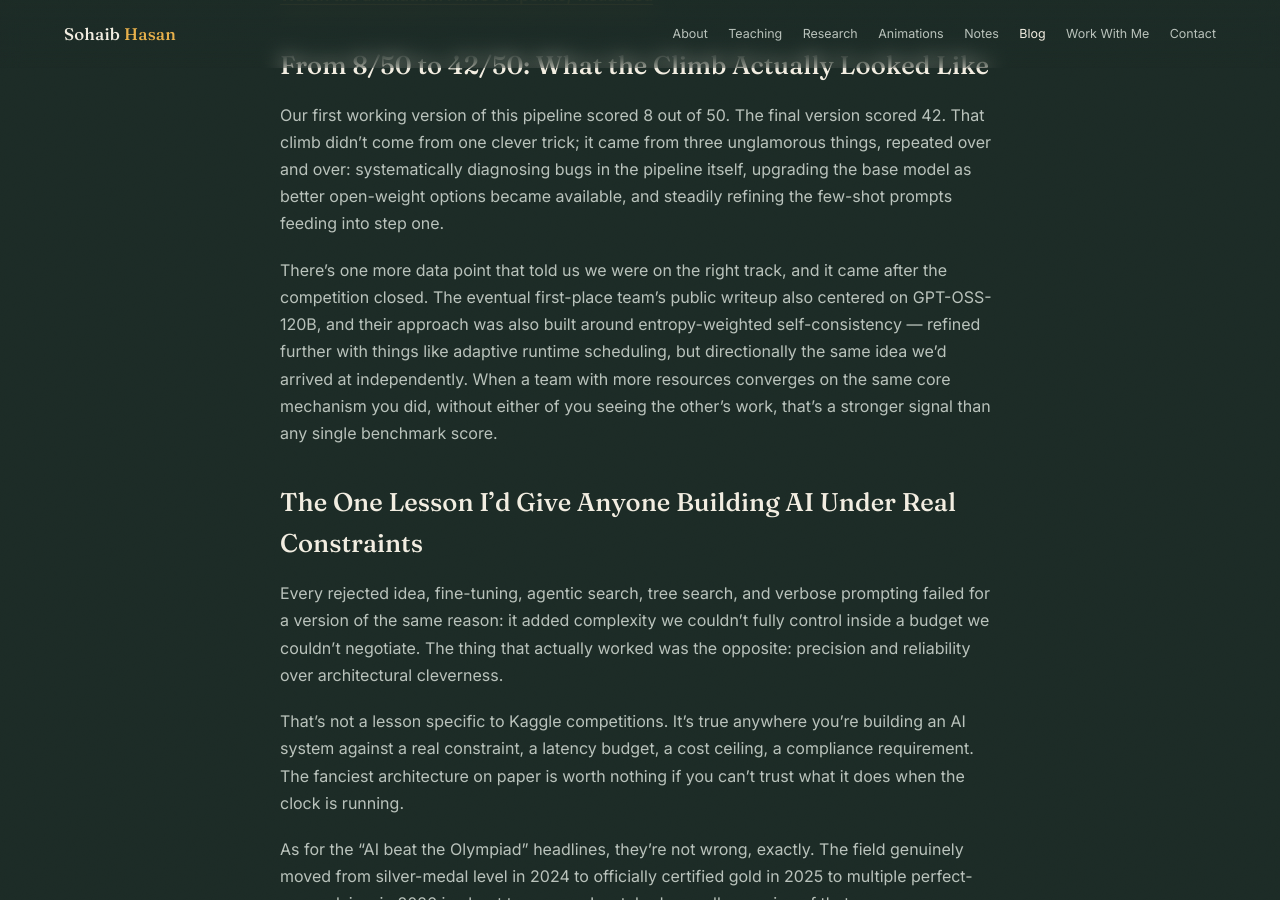
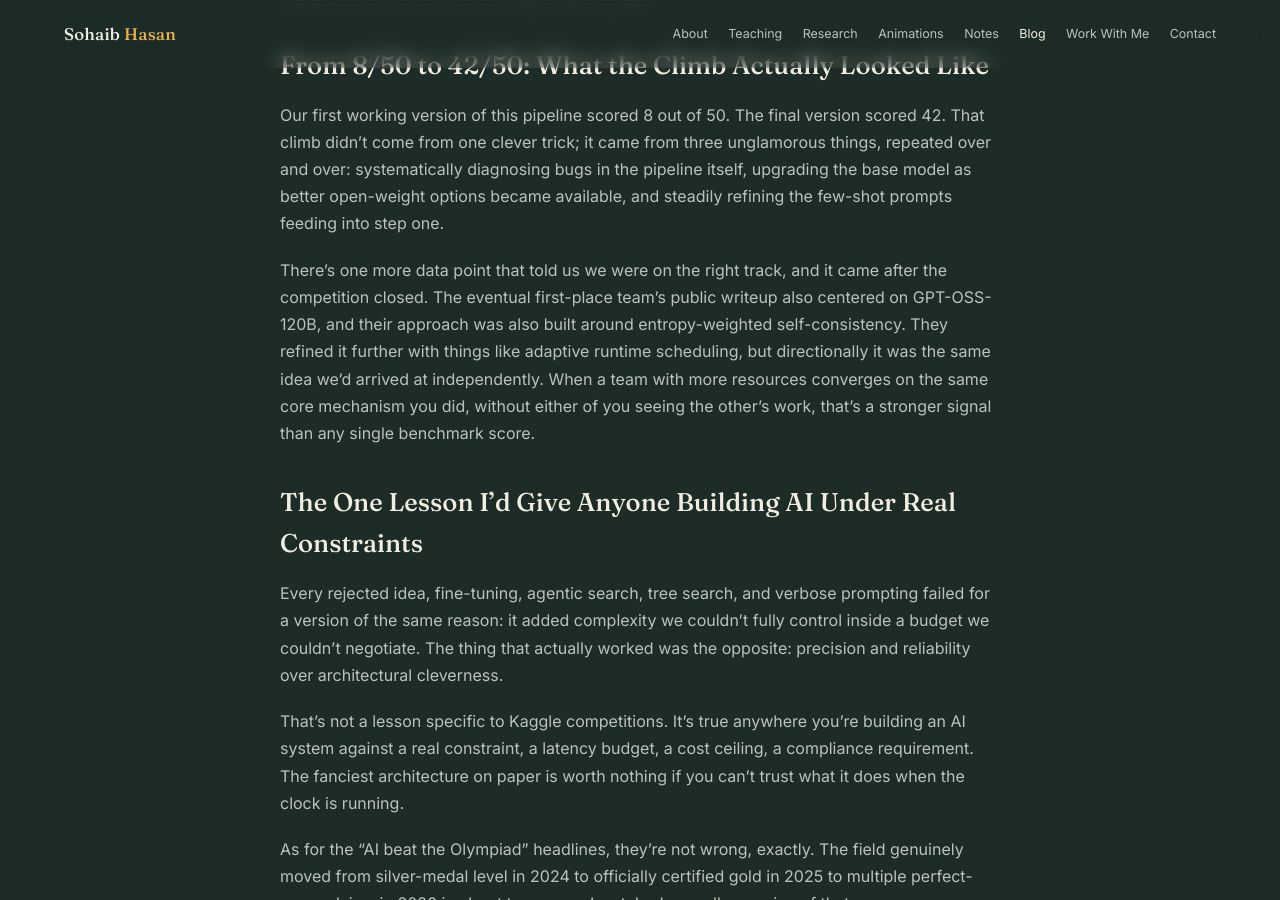
Before and after one commit to Sohaib-Hasan/Sohaib-Hasan.github.io, a Jekyll site: the page built from _posts/2026-08-07-inside-aimo3-parallel-self-consistency-pipeline.md, in a window 1280 px wide and 900 px high, scrolled down 4812 px. Built offline with Jekyll 4.4.1, drawn with Linux system fonts in a browser that asks for light colours; nearby versions of some CDN libraries; comment, search, counter and statistics services are not loaded.

Commit message:
Add files via upload

```diff
--- a/_posts/2026-08-07-inside-aimo3-parallel-self-consistency-pipeline.md
+++ b/_posts/2026-08-07-inside-aimo3-parallel-self-consistency-pipeline.md
@@ -66,7 +66,7 @@
 
 Our first working version of this pipeline scored 8 out of 50. The final version scored 42. That climb didn't come from one clever trick; it came from three unglamorous things, repeated over and over: systematically diagnosing bugs in the pipeline itself, upgrading the base model as better open-weight options became available, and steadily refining the few-shot prompts feeding into step one.
 
-There's one more data point that told us we were on the right track, and it came after the competition closed. The eventual first-place team's public writeup also centered on GPT-OSS-120B, and their approach was also built around entropy-weighted self-consistency — refined further with things like adaptive runtime scheduling, but directionally the same idea we'd arrived at independently. When a team with more resources converges on the same core mechanism you did, without either of you seeing the other's work, that's a stronger signal than any single benchmark score.
+There's one more data point that told us we were on the right track, and it came after the competition closed. The eventual first-place team's public writeup also centered on GPT-OSS-120B, and their approach was also built around entropy-weighted self-consistency. They refined it further with things like adaptive runtime scheduling, but directionally it was the same idea we'd arrived at independently. When a team with more resources converges on the same core mechanism you did, without either of you seeing the other's work, that's a stronger signal than any single benchmark score.
 
 ## The One Lesson I'd Give Anyone Building AI Under Real Constraints
 
```
